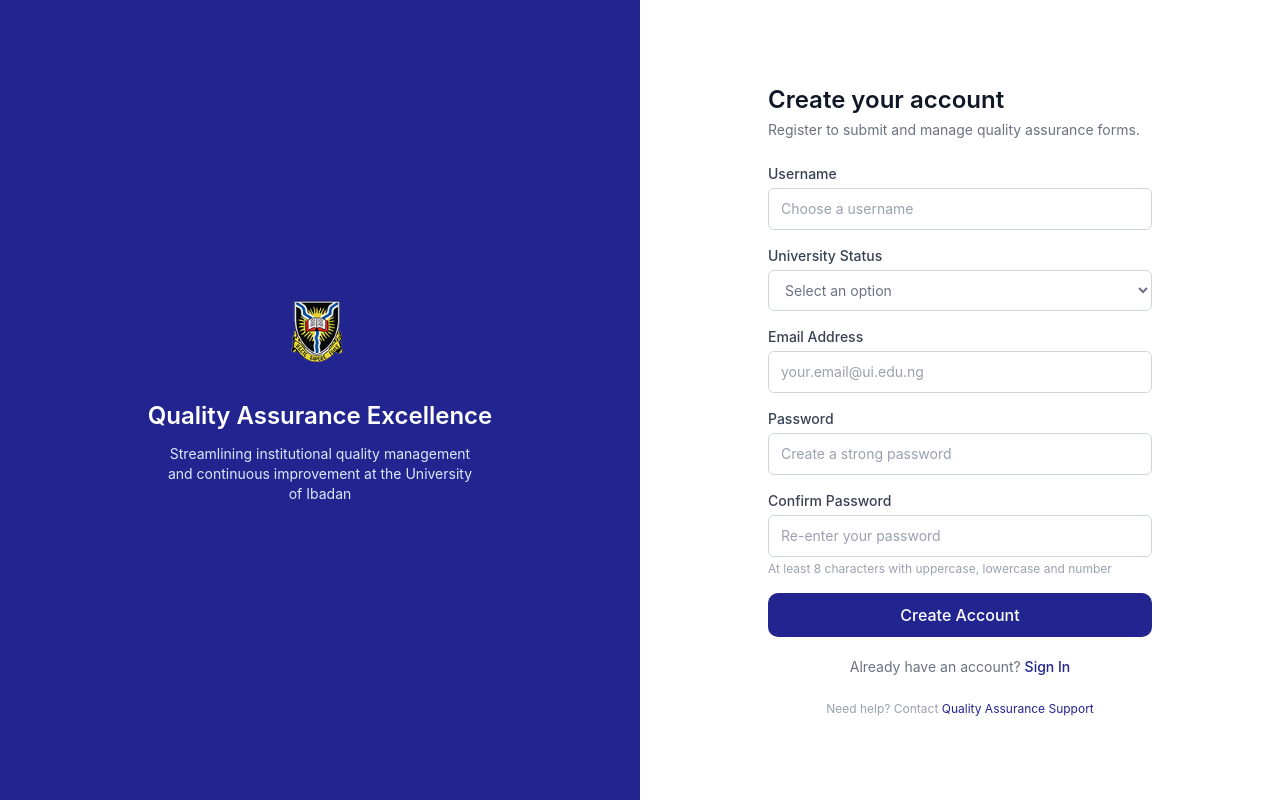
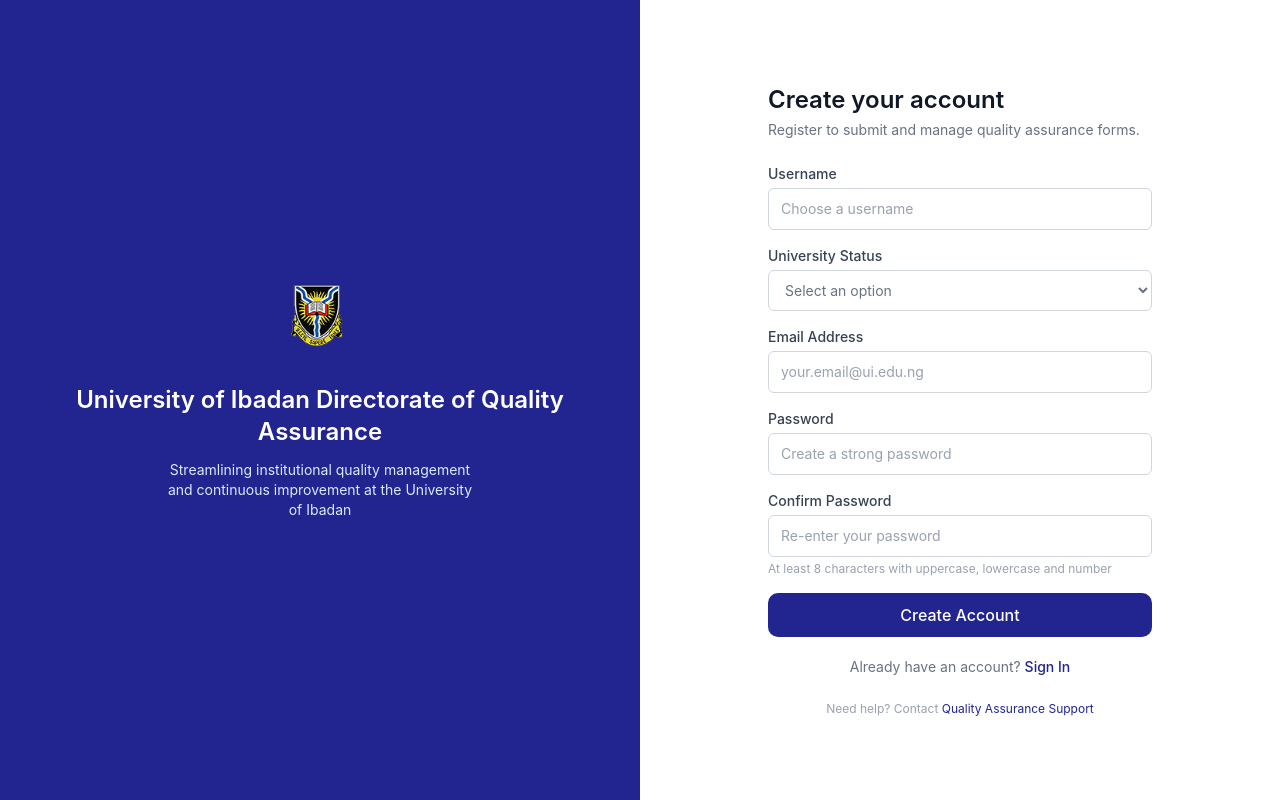
Before and after one commit to creativeXPR/QAP_frontend, a React (Vite) app: page /sign-up in a window 1280 px wide. Built offline with nearby package versions, Linux system fonts and the light colour scheme; some icons are missing.

Commit message:
fix: Update labels for clarity in SignUp and StudentDashboard components

```diff
--- a/src/pages/SignUp.jsx
+++ b/src/pages/SignUp.jsx
@@ -60,7 +60,7 @@
       <div className="hidden md:flex md:w-1/2 bg-brand flex-col items-center justify-center px-10 py-16 text-center">
         <img src="/logo.png" alt="University crest" className="h-20 w-auto object-contain mb-6" />
         <h1 className="text-white text-2xl font-semibold mb-3">
-          Quality Assurance Excellence
+          University of Ibadan Directorate of Quality Assurance
         </h1>
         <p className="text-blue-100 text-sm max-w-xs">
           Streamlining institutional quality management and continuous
--- a/src/pages/student/StudentDashboard.jsx
+++ b/src/pages/student/StudentDashboard.jsx
@@ -40,7 +40,7 @@
     console.log(recentReports);
 
   const stats = [
-    { label: "Total Reports", value: recentReports.length, icon: BarChart2 },
+    { label: "Total Submissions", value: recentReports.length, icon: BarChart2 },
     {
       label: "Resolved",
       value: recentReports.filter((item) => item.rawStatus === "resolved").length,
@@ -135,7 +135,7 @@
           <div className="flex items-center justify-between mb-1 flex-wrap gap-3">
             <div>
               <p className="text-sm font-semibold text-gray-900">
-                Recent Reports
+                Recent Submissions
               </p>
               <p className="text-xs text-gray-400">
                 Overview of your submitted reports
```
